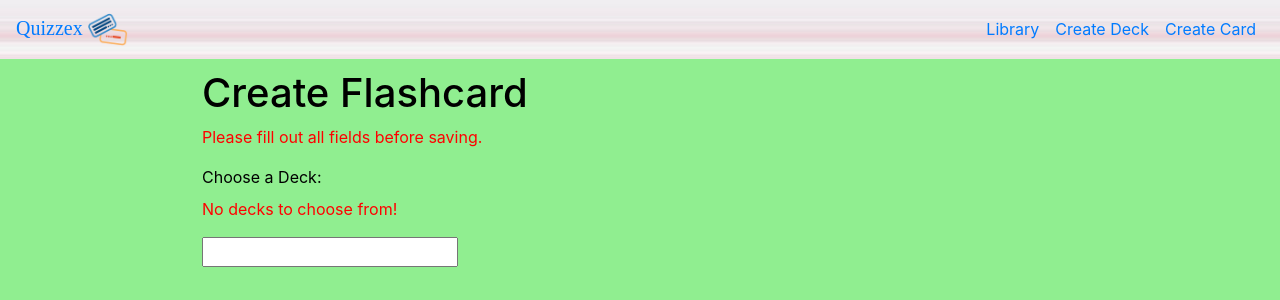
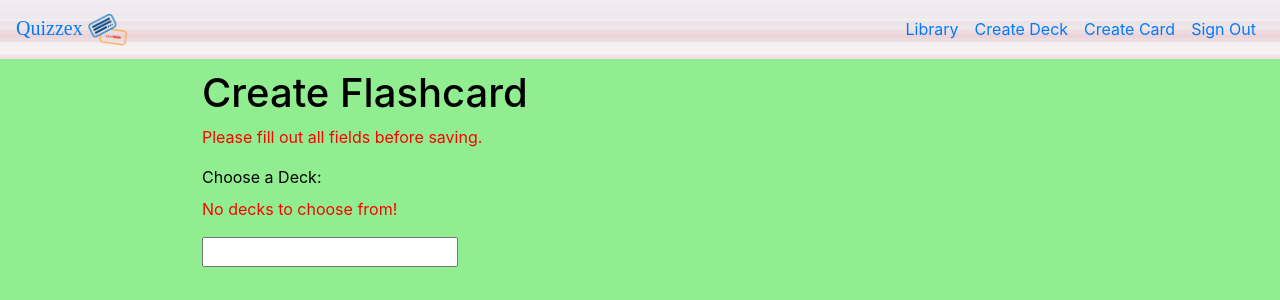
Before and after one commit to tyler-cranmer/Quizzex, a Flask app: page /addNewCard in a window 1280 px wide. Shown: the top 300 px of the page. Run offline with Flask 2, Linux system fonts and the light colour scheme; the visitor is signed in with stand-in values (Sample User, id 1); data that the repository does not hold is empty; some libraries are stand-ins or nearby versions; some web fonts are replaced.

Commit message:
Added logout button to the Create Deck and Create Card pages

```diff
--- a/root/templates/create-new-card.html
+++ b/root/templates/create-new-card.html
@@ -29,6 +29,9 @@
       </li>
       <li class="nav-item active">
         <a class="nav-link" href="/goToCreateCard">Create Card</a>
+      </li>
+      <li class="nav-item">
+        <a class="nav-link" href="/doLogout">Sign Out</a>
       </li>
     </ul>
   </nav>
--- a/root/templates/deck.html
+++ b/root/templates/deck.html
@@ -38,6 +38,9 @@
           <a class="nav-link disabled" href="/goToCreateCard">Create Card</a>
         </li>
       {% endif %}
+      <li class="nav-item">
+        <a class="nav-link" href="/doLogout">Sign Out</a>
+      </li>
       <!-- Example of disabled link
       <li class="nav-item">
         <a class="nav-link disabled" href="#">Disabled</a>
```
